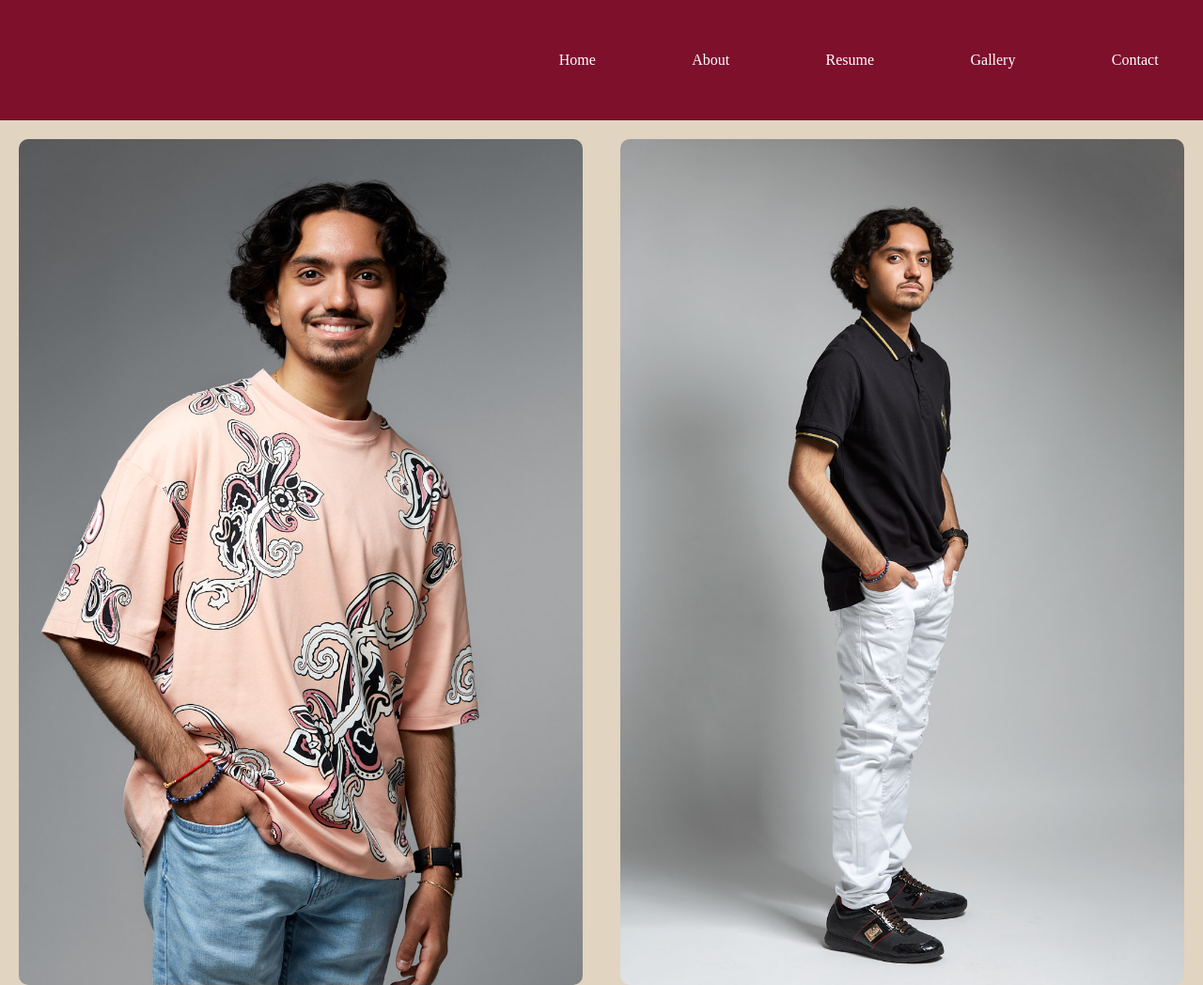
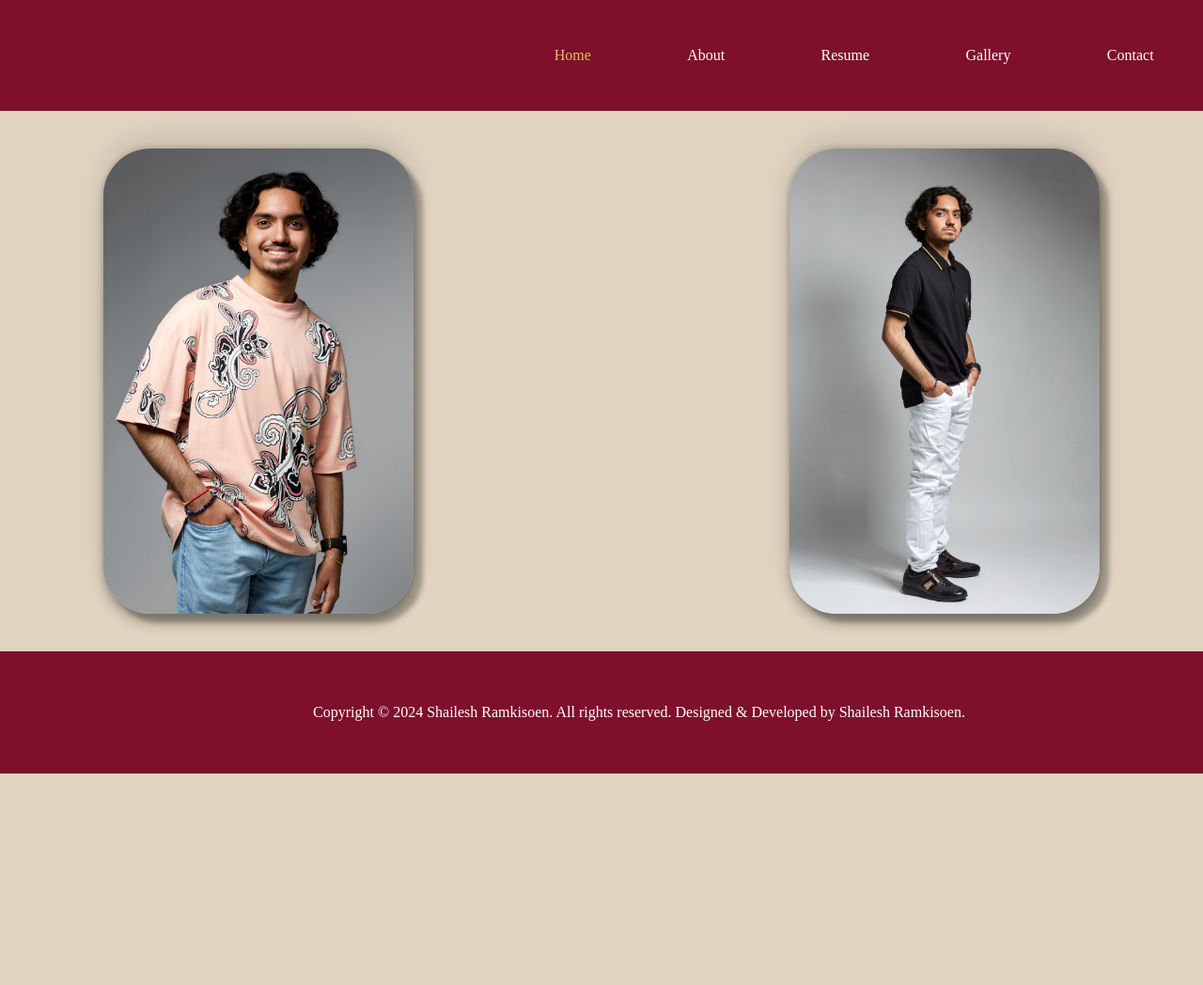
Before and after one commit to Shailesh770/Shailesh770.github.io, a plain HTML site: page index.html in a window 1280 px wide. Shown: the top 1048 px of the page at 94% size. After the commit the page ends 823 px from the top, so only its background shows below. Drawn offline with Linux system fonts and the light colour scheme.

Commit message:
Snelle push

```diff
--- a/style/index.css
+++ b/style/index.css
@@ -1,16 +1,25 @@
 .container {
     display: flex;
-    justify-content: center;
+    justify-content: space-between;
     align-items: center;
+    padding: 20px 90px;
 }
 
 .image-container {
-    margin: 20px;
-    border-radius: 10px;
-    overflow: hidden;
+    width: 30%;
+    padding: 20px;
 }
 
 .image-container img {
+    border-radius: 50px;
     max-width: 100%;
     display: block;
+    box-shadow: rgba(0, 0, 0, 0.25) 10px 10px 5px , rgba(0, 0, 0, 0.12) 0px -12px 30px, rgba(0, 0, 0, 0.12) 0px 4px 6px, rgba(0, 0, 0, 0.17) 0px 12px 13px, rgba(0, 0, 0, 0.09) 0px -3px 5px;
+    transform-style: preserve-3d;
+    perspective: 1000px;
 }
+
+
+img {
+
+}
--- a/style/site.css
+++ b/style/site.css
@@ -13,7 +13,7 @@ body {
 .navbar1 {
     display: flex;
     background-color: #7E102C;
-    padding: 55px;
+    padding: 50px;
     align-items: center;
     justify-content: flex-end;
     width: 100%;
@@ -25,15 +25,15 @@ a {
     margin-right: 8vw;
 }
 
-/* Kleuren nog bekijken
-/* a:hover{
-    color: #58423F
+/* Kleuren nog bekijken*/
+ a:hover{
+    color: #DEC163
     ;
 }
 
 .active {
-     color: #58423F ;
-} */
+     color: #DEC163 ;
+}
 
 
 .footer {
@@ -42,4 +42,7 @@ a {
     margin-left: auto;
     margin-right: auto;
     margin-top: auto;
+    background-color: #7E102C;
+    padding: 40px;
+    width: 100%;
 }
```
